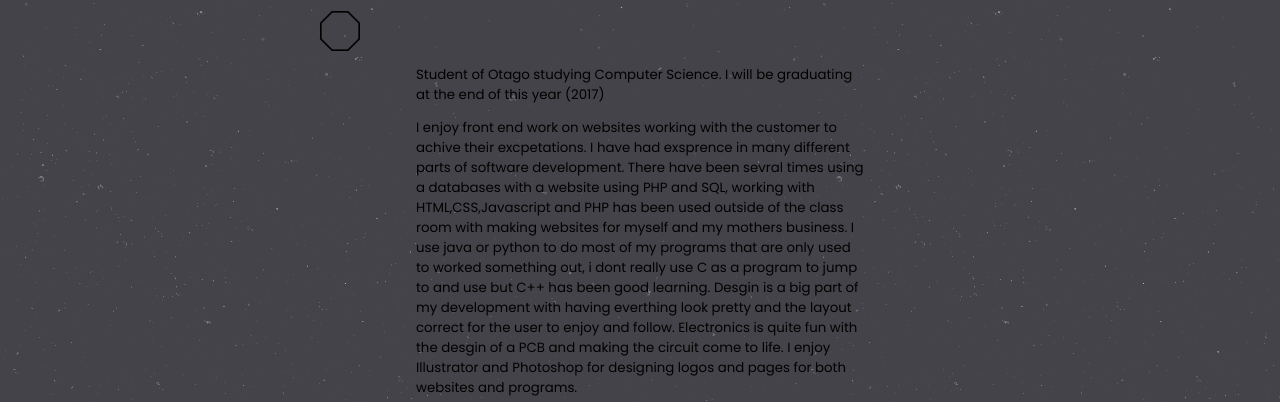
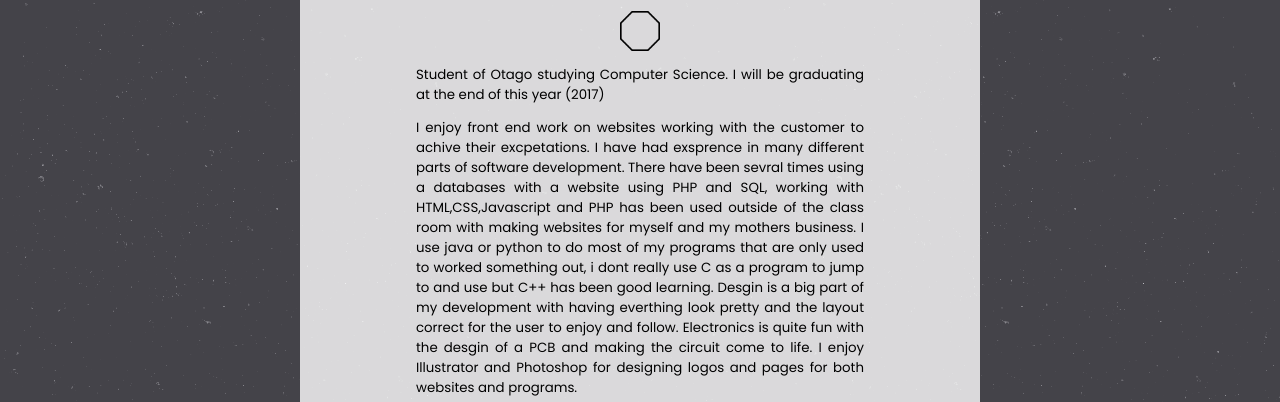
Before and after one commit to ThomasYoungson/My_Website, a plain HTML site: page index.html in a window 1280 px wide. Shown: the part 169-571 px from the top of the page. Drawn offline with Linux system fonts and the light colour scheme.

Commit message:
Changed the text alignment.

```diff
--- a/style.css
+++ b/style.css
@@ -3,8 +3,8 @@ body {
     width: 50%;
     margin: auto;
     padding: 20px;
-    background-color: rgba(255, 255, 255, 0.8)
-    style: text-align: justify;
+    background-color: rgba(255, 255, 255, 0.8);
+    text-align: center;
 }
 
 html {
@@ -39,6 +39,10 @@ main {
     margin: auto;
 }
 
+p {
+    text-align: justify;
+}
+
 header img {
     width: 40px;
 }
```
